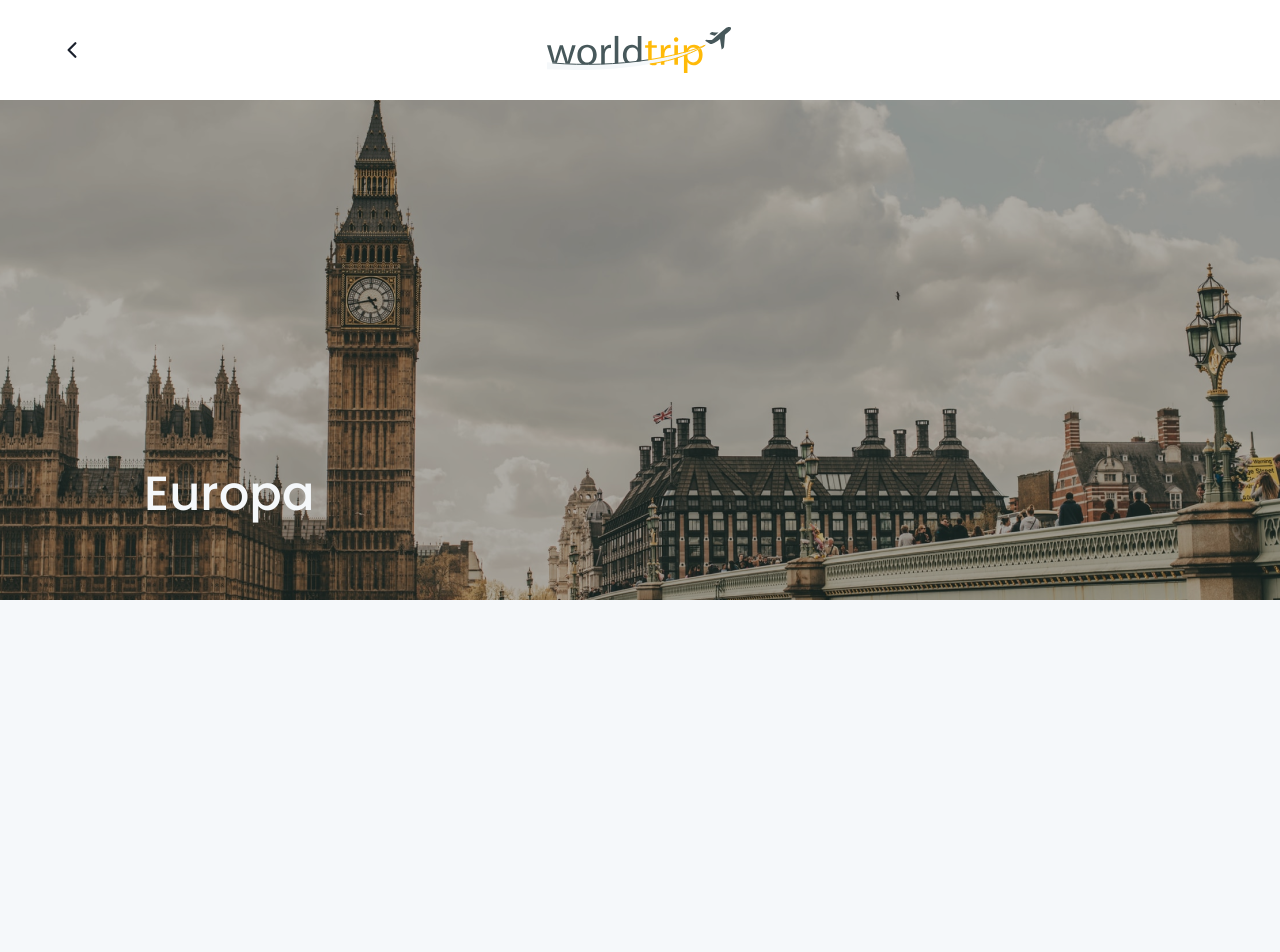
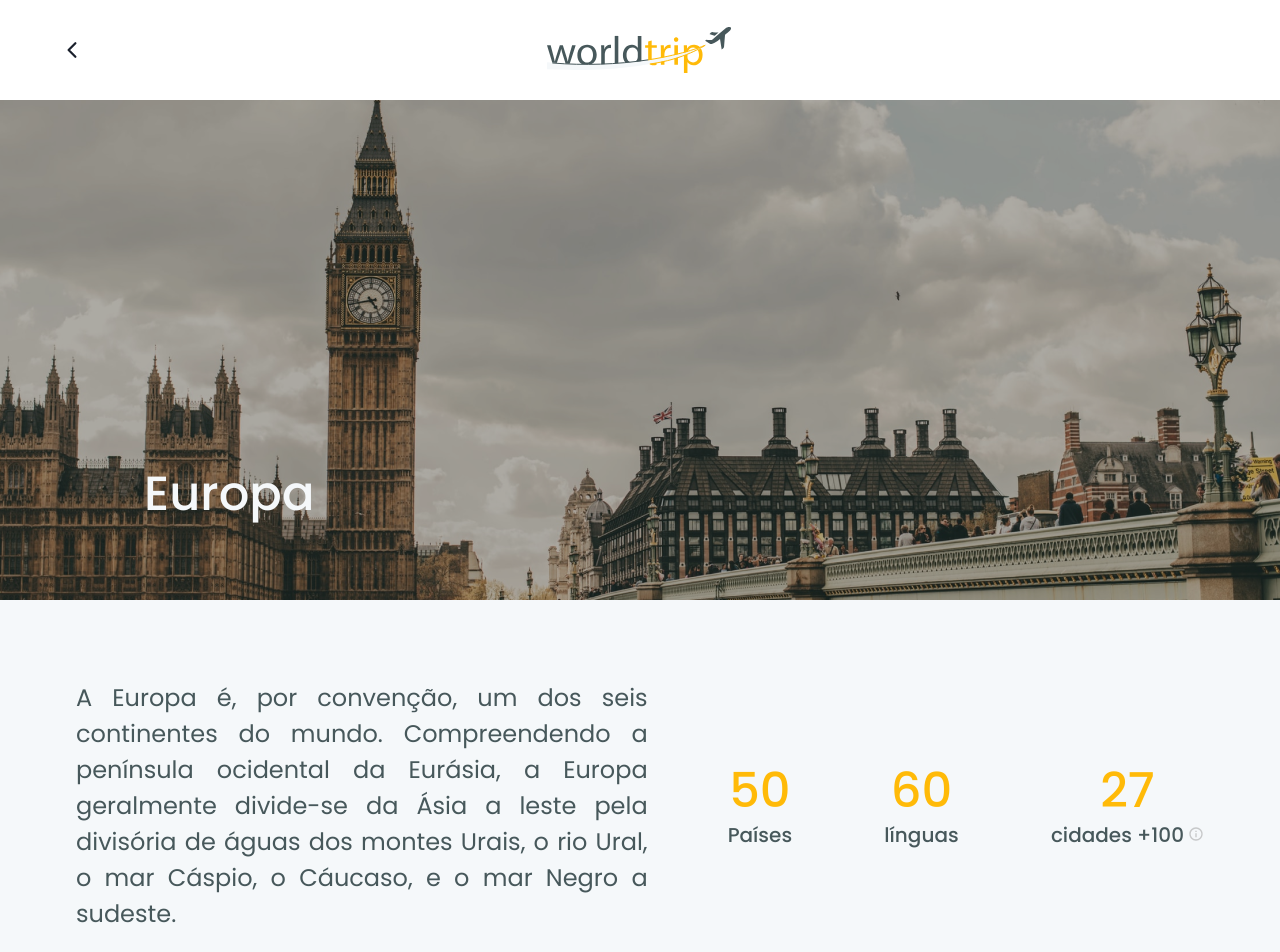
Before and after one commit to stanlino/ignite-chakra-ui, a Next.js app: page /continent/europe in a window 1280 px wide. Shown: the top 952 px of the page. Before the commit the page ends 800 px from the top, so only its background shows below. Built offline with nearby package versions, Linux system fonts and the light colour scheme.

Commit message:
feat: create Content continent page component

```diff
--- /dev/null
+++ b/src/components/c_content/index.tsx
@@ -0,0 +1,25 @@
+import { Grid, Text } from "@chakra-ui/react";
+import { Infos } from "./infos";
+
+export function Content() {
+  return (
+    <Grid
+      templateColumns={['1fr', '1fr', '1fr 1fr', '1.2fr 1fr']}
+      gap={['5', '10', '16', '20']}
+      my={['8', '20']}
+    >
+      <Text
+        fontSize={['lg', 'xl', 'xl', '2xl']}
+        color='gray.700'
+        textAlign='justify'
+      >
+        A Europa é, por convenção, um dos seis continentes do mundo.
+        Compreendendo a península ocidental da Eurásia, a Europa geralmente
+        divide-se da Ásia a leste pela divisória de águas dos montes Urais,
+        o rio Ural, o mar Cáspio, o Cáucaso, e o mar Negro a sudeste.
+      </Text>
+
+      <Infos />
+    </Grid>
+  )
+}
--- /dev/null
+++ b/src/components/c_content/infos.tsx
@@ -0,0 +1,47 @@
+import { Flex, Heading, Icon, Popover, PopoverArrow, PopoverBody, PopoverCloseButton, PopoverContent, PopoverTrigger, Text } from "@chakra-ui/react";
+import { RiInformationLine } from 'react-icons/ri'
+
+export function Infos() {
+  return (
+    <Flex
+      align='center'
+      justify='space-between'
+    >
+      <Flex direction='column' justify='center' align={['flex-start', 'flex-start', 'center']}>
+        <Heading fontSize={['2xl', '5xl']} color='yellow.400' fontWeight='500'>50</Heading>
+        <Text fontWeight='500' fontSize={['md', 'xl']} color='gray.700'>Países</Text>
+      </Flex>
+      <Flex direction='column' justify='center' align={['flex-start', 'flex-start', 'center']}>
+        <Heading fontSize={['2xl', '5xl']} color='yellow.400' fontWeight='500'>60</Heading>
+        <Text fontWeight='500' fontSize={['md', 'xl']} color='gray.700'>línguas</Text>
+      </Flex>
+      <Flex direction='column' justify='center' align={['flex-start', 'flex-start', 'center']}>
+        <Heading fontSize={['2xl', '5xl']} color='yellow.400' fontWeight='500'>27</Heading>
+        <Text fontWeight='500' fontSize={['md', 'xl']} color='gray.700'>
+          cidades +100
+          <Popover>
+            <PopoverTrigger>
+              <span>
+                <Icon
+                  cursor='pointer'
+                  as={RiInformationLine}
+                  ml='1'
+                  color='gray.400'
+                  w={['10px', '16px']}
+                  h={['10px', '16px']}
+                />
+              </span>
+            </PopoverTrigger>
+            <PopoverContent bg='white' color='yellow.400'>
+              <PopoverArrow bg='white' />
+              <PopoverCloseButton />
+              <PopoverBody fontWeight={'400'} fontSize='lg'>
+                Lisboa, Paris, Berlim, Londres, Roma ...
+              </PopoverBody>
+            </PopoverContent>
+          </Popover>
+        </Text>
+      </Flex>
+    </Flex>
+  )
+}
--- a/src/pages/continent/[name].tsx
+++ b/src/pages/continent/[name].tsx
@@ -1,10 +1,16 @@
 import { Flex } from "@chakra-ui/react";
 import { ContinentBanner } from "../../components/c_banner";
+import { Content } from "../../components/c_content";
 
 export default function Continent() {
   return (
     <Flex direction='column'>
       <ContinentBanner />
+
+      <Flex direction='column' maxW='1160px' mx='auto' mb='10' px='1rem'>
+        <Content />
+      </Flex>
+
     </Flex>
   )
 }
```
